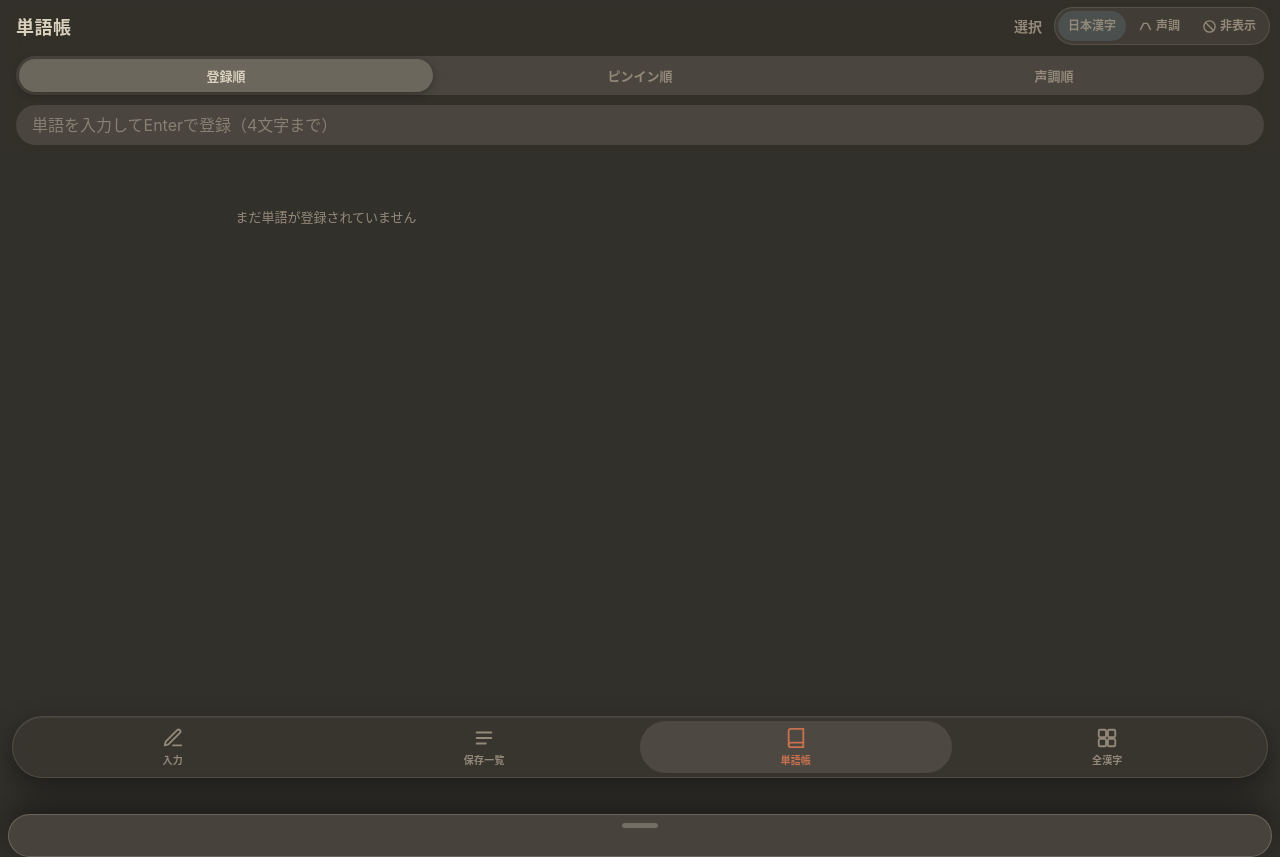
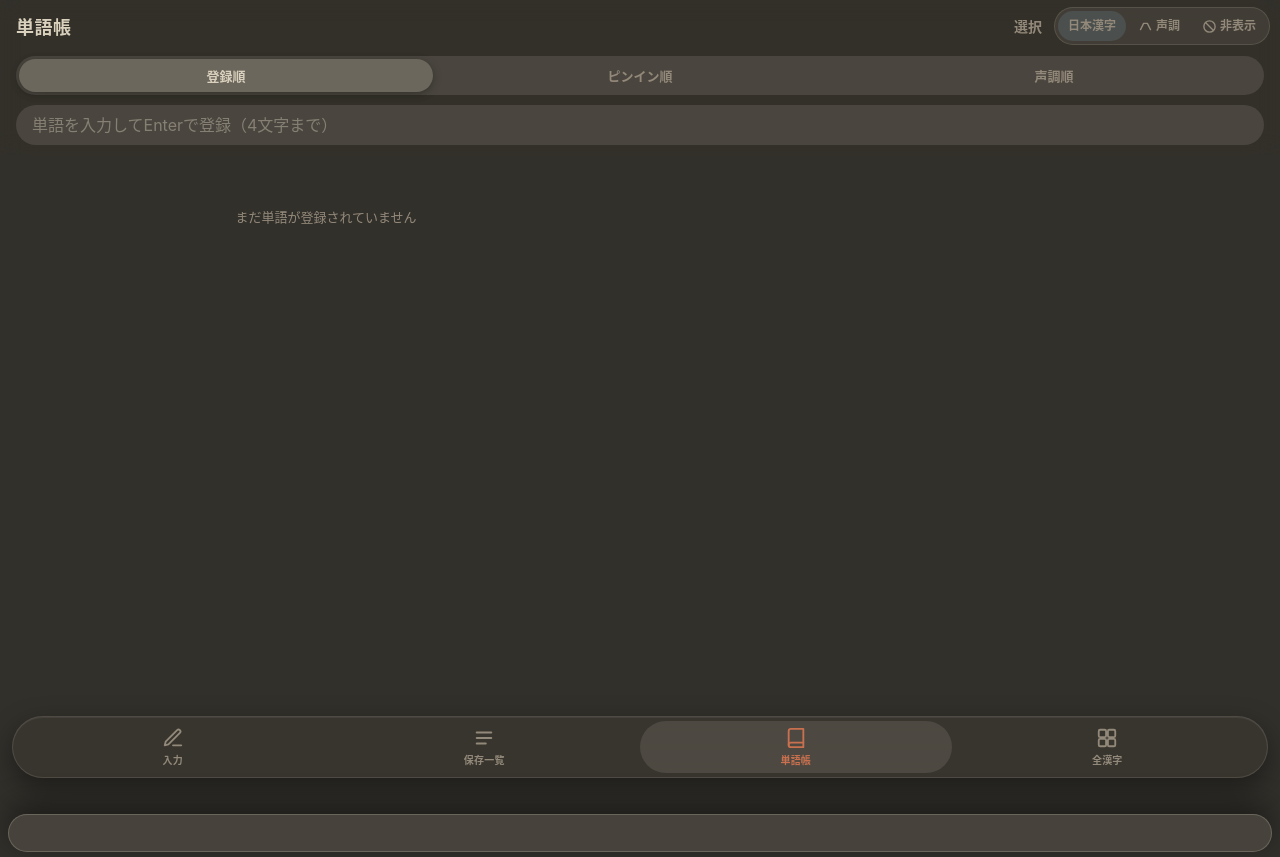
Before and after one commit to 2joTAMA/pinyin-helper, a plain HTML site: page index.html in a window 1280 px wide. Shown: the top 857 px of the page. Drawn offline with Linux system fonts and the light colour scheme.

Commit message:
Remove the decorative grabber bar from the word sheet
It looked draggable but had no behavior; the list padding now evens out
the space above and below the words.

Co-Authored-By: Claude Opus 5.5 <noreply@anthropic.com>

```diff
--- a/index.html
+++ b/index.html
@@ -87,7 +87,6 @@
   </nav>
 
   <div id="wordSheet">
-    <div class="wordSheetHandle"></div>
     <div id="wordSheetList"></div>
   </div>
 
--- a/style.css
+++ b/style.css
@@ -413,18 +413,10 @@ main{
   transition:transform .22s ease, opacity .18s ease;
 }
 #wordSheet.fromTop.open{ transform:translateY(0); opacity:1; }
-#wordSheet.fromTop .wordSheetHandle{ order:2; }
-#wordSheet.fromTop #wordSheetList{ order:1; }
-.wordSheetHandle{
-  width:36px; height:5px; border-radius:999px;
-  background:rgba(217,208,189,0.3);
-  margin:8px auto 4px;
-  flex:0 0 auto;
-}
 #wordSheetList{
   position:relative;
   overflow-y:auto;
-  padding:6px 22px 18px;
+  padding:18px 22px;
   display:flex; flex-direction:column; gap:12px;
 }
 /* 続きがある側の端を透けさせて、スクロールできることを示す */
```
